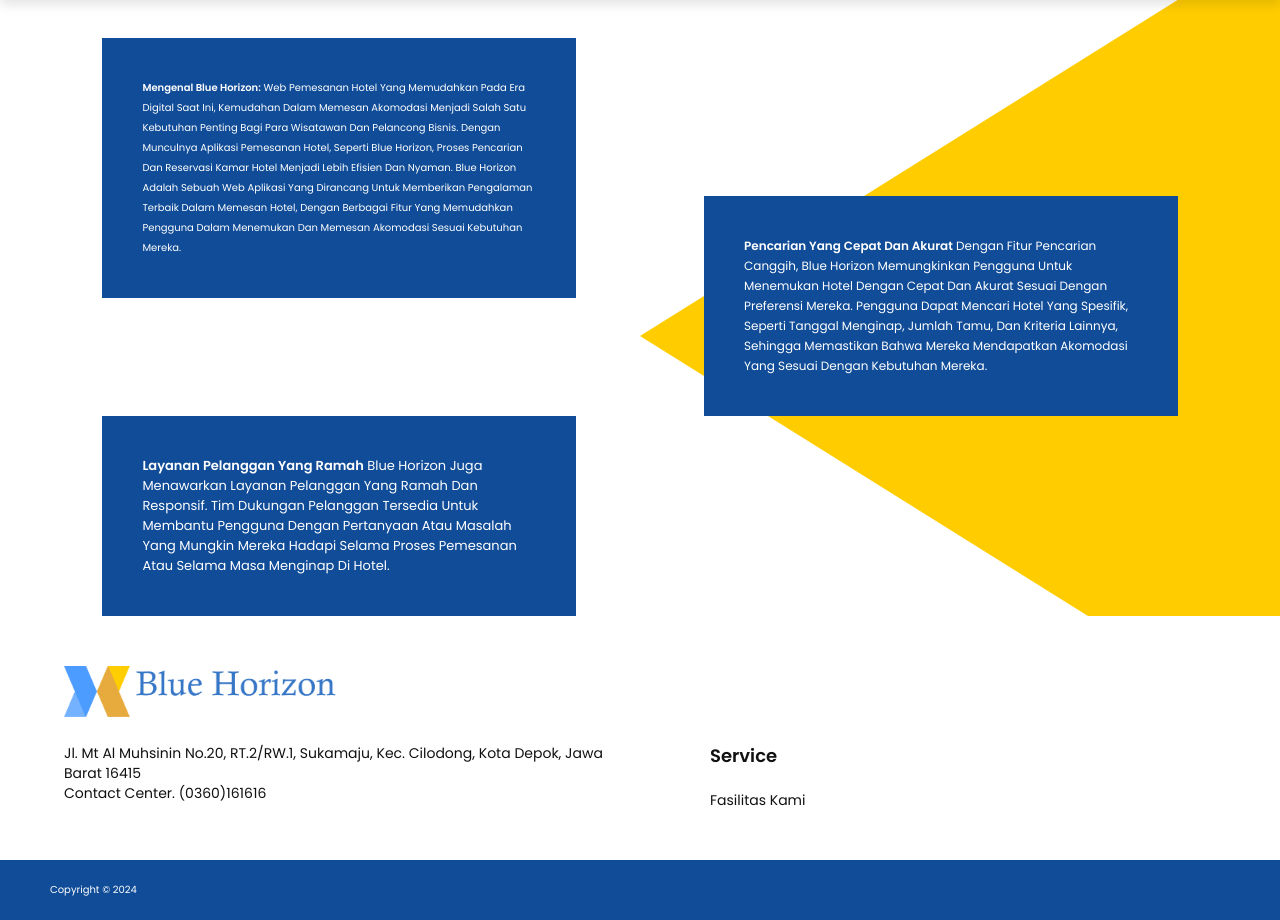
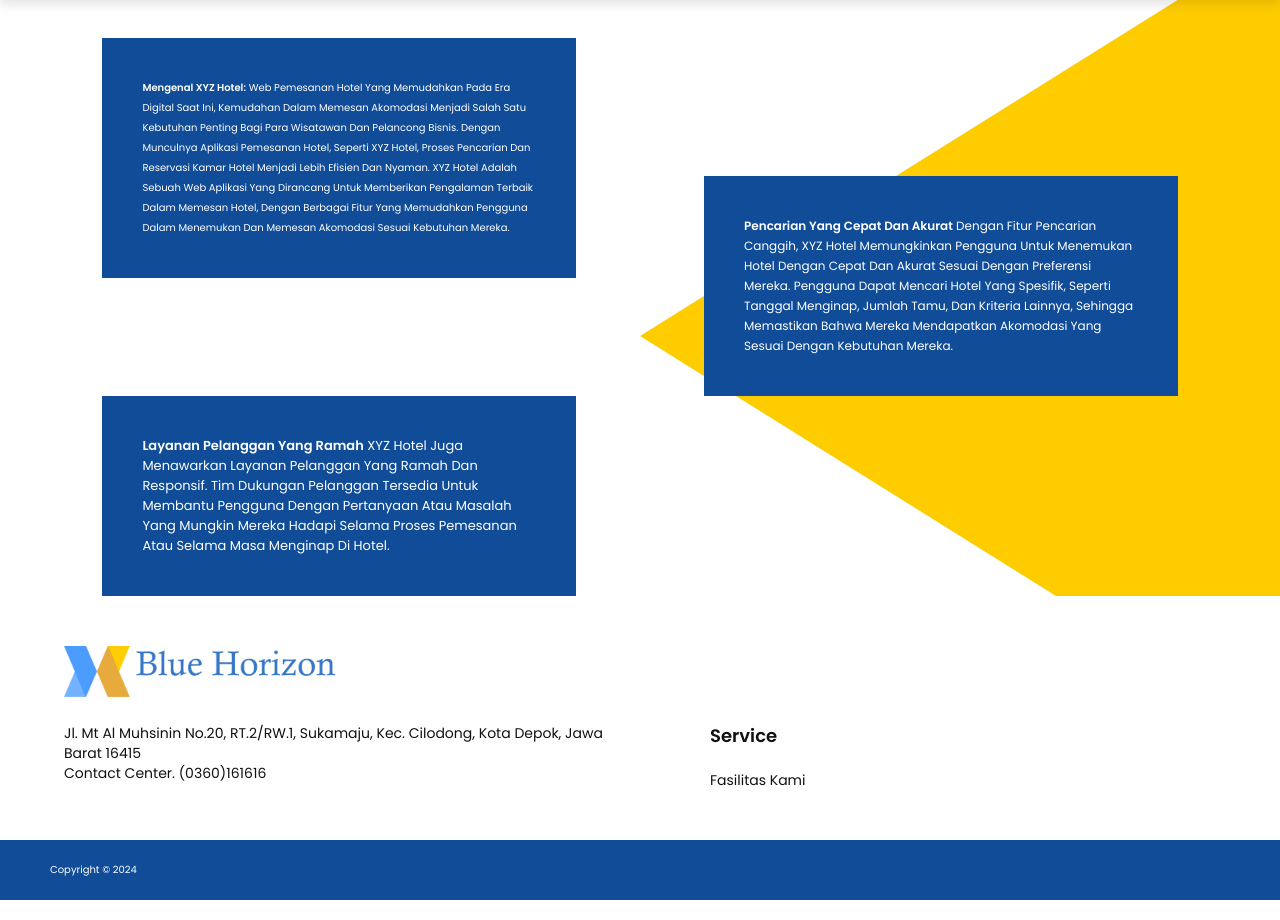
Before and after one commit to SuryoNgr/KKP, a PHP site: page /artikel.php in a window 1280 px wide. Shown: the part 64-984 px from the top of the page. Run offline with PHP 8.4, Linux system fonts and the light colour scheme.

Commit message:
tipis tipis

```diff
--- a/artikel.php
+++ b/artikel.php
@@ -54,12 +54,12 @@
         <div id="menu-btn" class="fas fa-bars"></div>
     </header>
 <p class="artikel-pertama">
-<b>Mengenal Blue Horizon:</b>
+<b>Mengenal XYZ Hotel:</b>
 Web Pemesanan Hotel yang Memudahkan
 Pada era digital saat ini, kemudahan dalam memesan akomodasi menjadi salah satu
 kebutuhan penting bagi para wisatawan dan pelancong bisnis. Dengan munculnya aplikasi
-pemesanan hotel, seperti Blue Horizon, proses pencarian dan reservasi kamar hotel menjadi
-lebih efisien dan nyaman. Blue Horizon adalah sebuah web aplikasi yang dirancang untuk
+pemesanan hotel, seperti XYZ Hotel, proses pencarian dan reservasi kamar hotel menjadi
+lebih efisien dan nyaman. XYZ Hotel adalah sebuah web aplikasi yang dirancang untuk
 memberikan pengalaman terbaik dalam memesan hotel, dengan berbagai fitur yang
 memudahkan pengguna dalam menemukan dan memesan akomodasi sesuai kebutuhan
 mereka.
@@ -67,7 +67,7 @@ mereka.
 
 <p class="artikel-kedua">
 <b>Pencarian yang Cepat dan Akurat</b>
-Dengan fitur pencarian canggih, Blue Horizon memungkinkan pengguna untuk menemukan
+Dengan fitur pencarian canggih, XYZ Hotel memungkinkan pengguna untuk menemukan
 hotel dengan cepat dan akurat sesuai dengan preferensi mereka. Pengguna dapat mencari
 hotel yang spesifik, seperti tanggal menginap, jumlah tamu, dan kriteria lainnya,
 sehingga memastikan bahwa mereka mendapatkan akomodasi yang sesuai dengan kebutuhan
@@ -76,7 +76,7 @@ mereka.
 
 <p class="artikel-ketiga">
 <b>Layanan Pelanggan yang Ramah</b>
-Blue Horizon juga menawarkan layanan pelanggan yang ramah dan responsif. Tim dukungan
+XYZ Hotel juga menawarkan layanan pelanggan yang ramah dan responsif. Tim dukungan
 pelanggan tersedia untuk membantu pengguna dengan pertanyaan atau masalah yang
 mungkin mereka hadapi selama proses pemesanan atau selama masa menginap di hotel.
 
```
Also changed, not shown: index.php (+8 -8 lines), pemesanan.php (+3 -5 lines).
